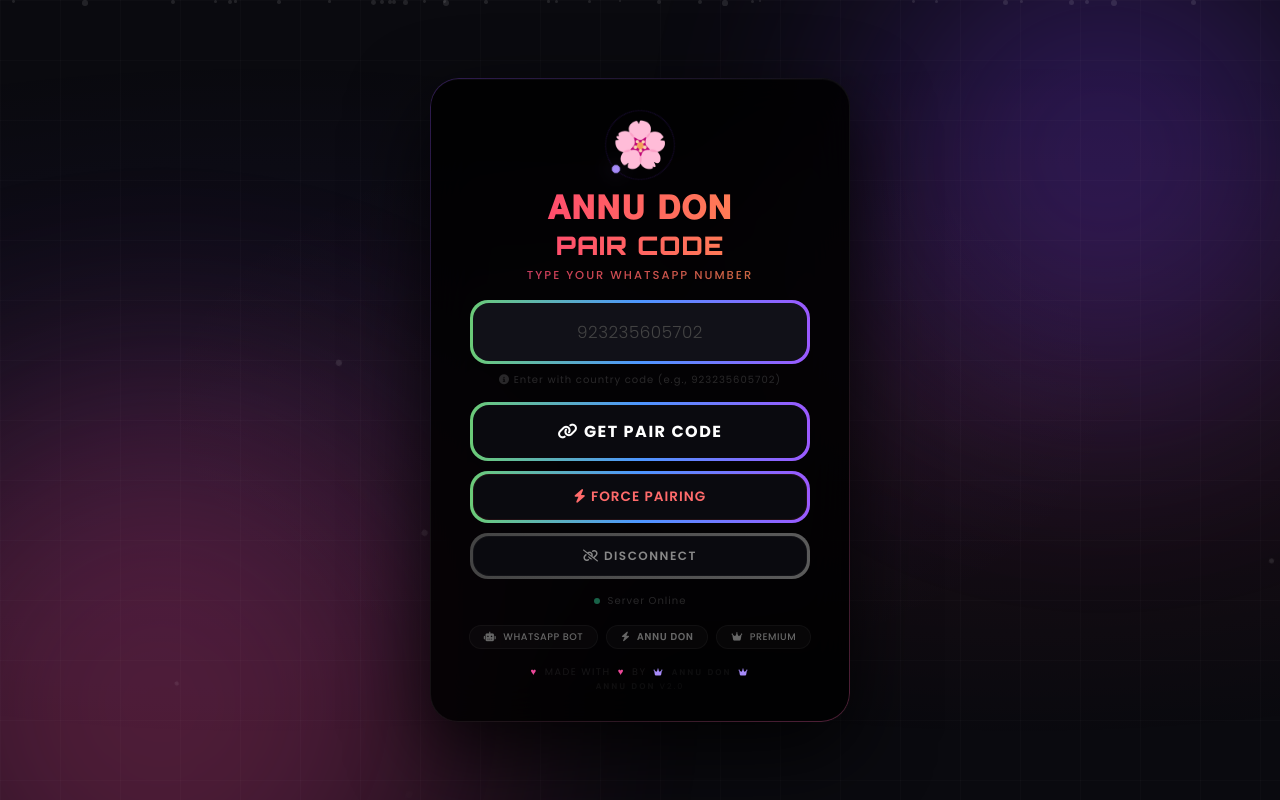
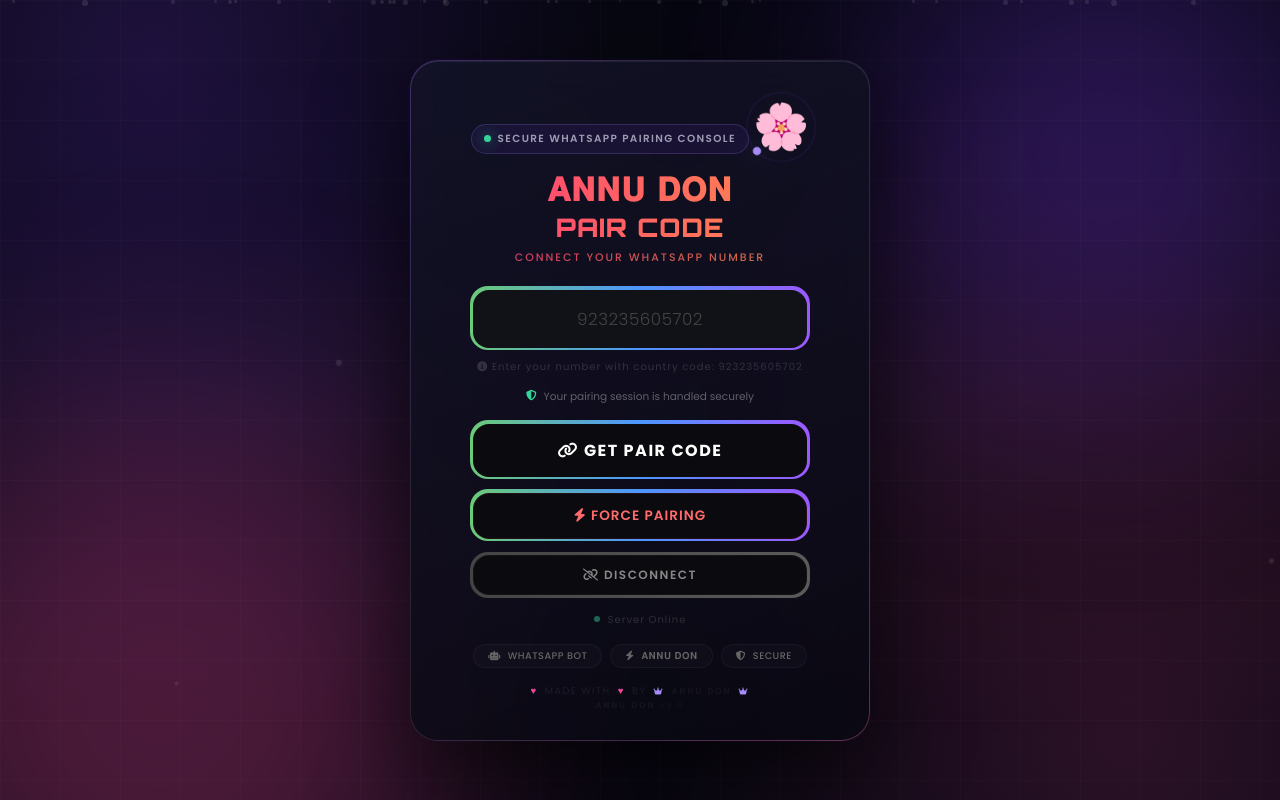
Before and after one commit to kingaura01/ANNU-DON, a website: page pair.html in a window 1280 px wide. Drawn offline with Linux system fonts and the light colour scheme.

Commit message:
style: refresh WhatsApp pairing pages

```diff
--- a/pair.html
+++ b/pair.html
@@ -20,7 +20,9 @@
 
 :root {
     --rgb-speed: 16s;
-    --glass-bg: rgba(0, 0, 0, 0.85);
+    --glass-bg: rgba(10, 10, 22, 0.78);
+    --panel-line: rgba(255, 255, 255, 0.10);
+    --muted: rgba(238, 242, 255, 0.62);
 }
 
 body {
@@ -29,9 +31,13 @@ body {
     align-items: center;
     justify-content: center;
     font-family: 'Poppins', sans-serif;
-    background: #0a0a0f;
+    background:
+        radial-gradient(circle at 12% 8%, rgba(124, 58, 237, 0.20), transparent 34%),
+        radial-gradient(circle at 88% 92%, rgba(236, 72, 153, 0.16), transparent 36%),
+        #070711;
     color: #fff;
-    padding: 20px;
+    padding: 24px;
+    isolation: isolate;
     overflow-x: hidden;
     position: relative;
 }
@@ -133,16 +139,16 @@ body {
 .card {
     position: relative;
     z-index: 1;
-    width: 90%;
-    max-width: 420px;
-    background: var(--glass-bg);
+    width: min(100%, 460px);
+    max-width: 460px;
+    background: linear-gradient(160deg, rgba(19, 19, 39, 0.88), rgba(8, 8, 17, 0.82));
     backdrop-filter: blur(20px);
     -webkit-backdrop-filter: blur(20px);
     border-radius: 28px;
     padding: 32px 24px 28px;
     text-align: center;
-    border: 1px solid rgba(255, 255, 255, 0.06);
-    box-shadow: 0 30px 80px rgba(0, 0, 0, 0.8), inset 0 1px 0 rgba(255, 255, 255, 0.03);
+    border: 1px solid var(--panel-line);
+    box-shadow: 0 32px 90px rgba(0, 0, 0, 0.62), 0 0 0 1px rgba(124, 58, 237, 0.06), inset 0 1px 0 rgba(255, 255, 255, 0.08);
     animation: cardIn 0.8s ease-out;
 }
 
@@ -197,6 +203,30 @@ body {
 /* ============================================
    🌸 HEADER
    ============================================ */
+.eyebrow {
+    display: inline-flex;
+    align-items: center;
+    gap: 7px;
+    margin: 0 auto 16px;
+    padding: 6px 12px;
+    border: 1px solid rgba(167, 139, 250, 0.20);
+    border-radius: 999px;
+    color: var(--muted);
+    background: rgba(124, 58, 237, 0.09);
+    font-size: 0.65rem;
+    font-weight: 600;
+    letter-spacing: 1.4px;
+    text-transform: uppercase;
+}
+
+.eyebrow .live-dot {
+    width: 7px;
+    height: 7px;
+    border-radius: 50%;
+    background: #34d399;
+    box-shadow: 0 0 14px rgba(52, 211, 153, 0.75);
+}
+
 .logo-wrapper {
     position: relative;
     display: inline-block;
@@ -259,11 +289,11 @@ h1:last-of-type {
 }
 
 .status {
-    font-size: 0.72rem;
+    font-size: 0.68rem;
     letter-spacing: 2px;
     text-transform: uppercase;
     opacity: 0.8;
-    margin: 6px 0 16px 0;
+    margin: 7px 0 20px 0;
     font-weight: 500;
 }
 
@@ -319,6 +349,18 @@ h1:last-of-type {
     display: block;
     letter-spacing: 1px;
 }
+
+.security-note {
+    display: flex;
+    align-items: center;
+    justify-content: center;
+    gap: 7px;
+    margin: 2px auto 16px;
+    color: rgba(255, 255, 255, 0.34);
+    font-size: 0.66rem;
+}
+
+.security-note i { color: #34d399; }
 
 /* ============================================
    🌸 BUTTONS
@@ -677,7 +719,7 @@ h1:last-of-type {
    ============================================ */
 @media (max-width: 480px) {
     .card {
-        padding: 24px 16px 20px;
+        padding: 25px 16px 22px;
         border-radius: 22px;
     }
 
@@ -686,6 +728,11 @@ h1:last-of-type {
     }
     h1:last-of-type {
         font-size: 1.4rem;
+    }
+
+    .eyebrow {
+        font-size: 0.56rem;
+        letter-spacing: 1px;
     }
 
     .logo-icon {
@@ -739,6 +786,14 @@ h1:last-of-type {
     }
 }
 
+@media (prefers-reduced-motion: reduce) {
+    *, *::before, *::after {
+        animation-duration: 0.01ms !important;
+        animation-iteration-count: 1 !important;
+        scroll-behavior: auto !important;
+    }
+}
+
 @media (max-width: 380px) {
     .card {
         padding: 18px 12px 16px;
@@ -787,6 +842,8 @@ h1:last-of-type {
 <div class="card">
 
     <!-- ─── HEADER ─── -->
+    <div class="eyebrow"><span class="live-dot"></span> Secure WhatsApp pairing console</div>
+
     <div class="logo-wrapper">
         <div class="ring"></div>
         <span class="logo-icon">🌸</span>
@@ -795,13 +852,14 @@ h1:last-of-type {
     <h1 class="rgb-text">𝐀𝐍𝐍𝐔 𝐃𝐎𝐍</h1>
     <h1 class="rgb-text">PAIR CODE</h1>
 
-    <p class="status rgb-text">TYPE YOUR WHATSAPP NUMBER</p>
+    <p class="status rgb-text">CONNECT YOUR WHATSAPP NUMBER</p>
 
     <!-- ─── INPUT ─── -->
     <div class="rgb-box">
-        <input type="text" id="number" placeholder="923235605702" maxlength="15" autofocus>
+        <input type="tel" id="number" placeholder="923235605702" maxlength="15" inputmode="numeric" autocomplete="tel" aria-label="WhatsApp number" autofocus>
     </div>
-    <span class="hint"><i class="fas fa-info-circle"></i> Enter with country code (e.g., 923235605702)</span>
+    <span class="hint"><i class="fas fa-info-circle"></i> Enter your number with country code: 923235605702</span>
+    <div class="security-note"><i class="fas fa-shield-halved"></i> Your pairing session is handled securely</div>
 
     <!-- ─── BUTTONS ─── -->
     <div class="btn-group">
@@ -838,7 +896,7 @@ h1:last-of-type {
     <div class="badge-group">
         <span class="badge"><i class="fas fa-robot"></i> WhatsApp Bot</span>
         <span class="badge"><i class="fas fa-bolt"></i> 𝐀𝐍𝐍𝐔 𝐃𝐎𝐍</span>
-        <span class="badge"><i class="fas fa-crown"></i> Premium</span>
+        <span class="badge"><i class="fas fa-shield-halved"></i> Secure</span>
     </div>
 
     <!-- ─── FOOTER ─── -->
```
Also changed, not shown: app/pair.html (+49 -7 lines).
